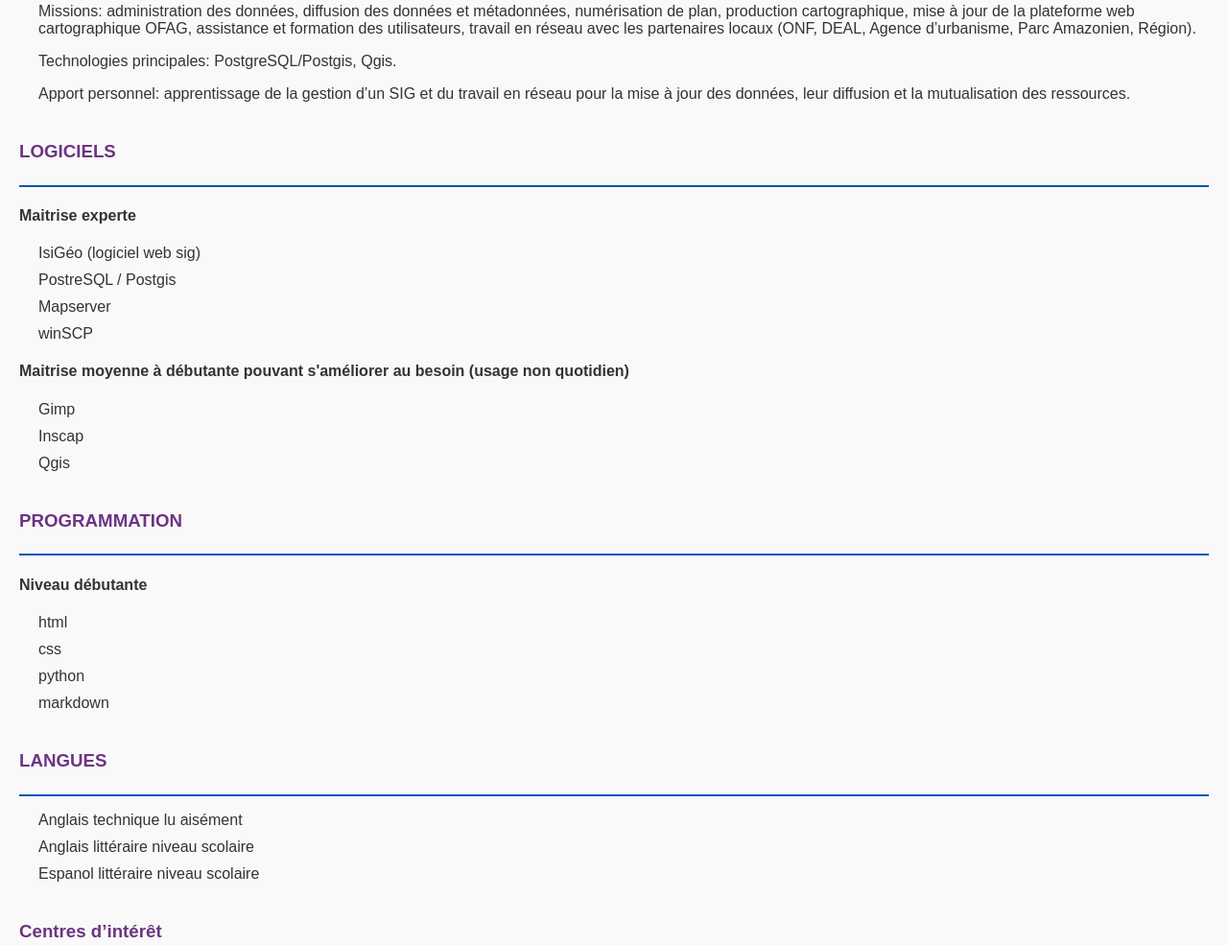
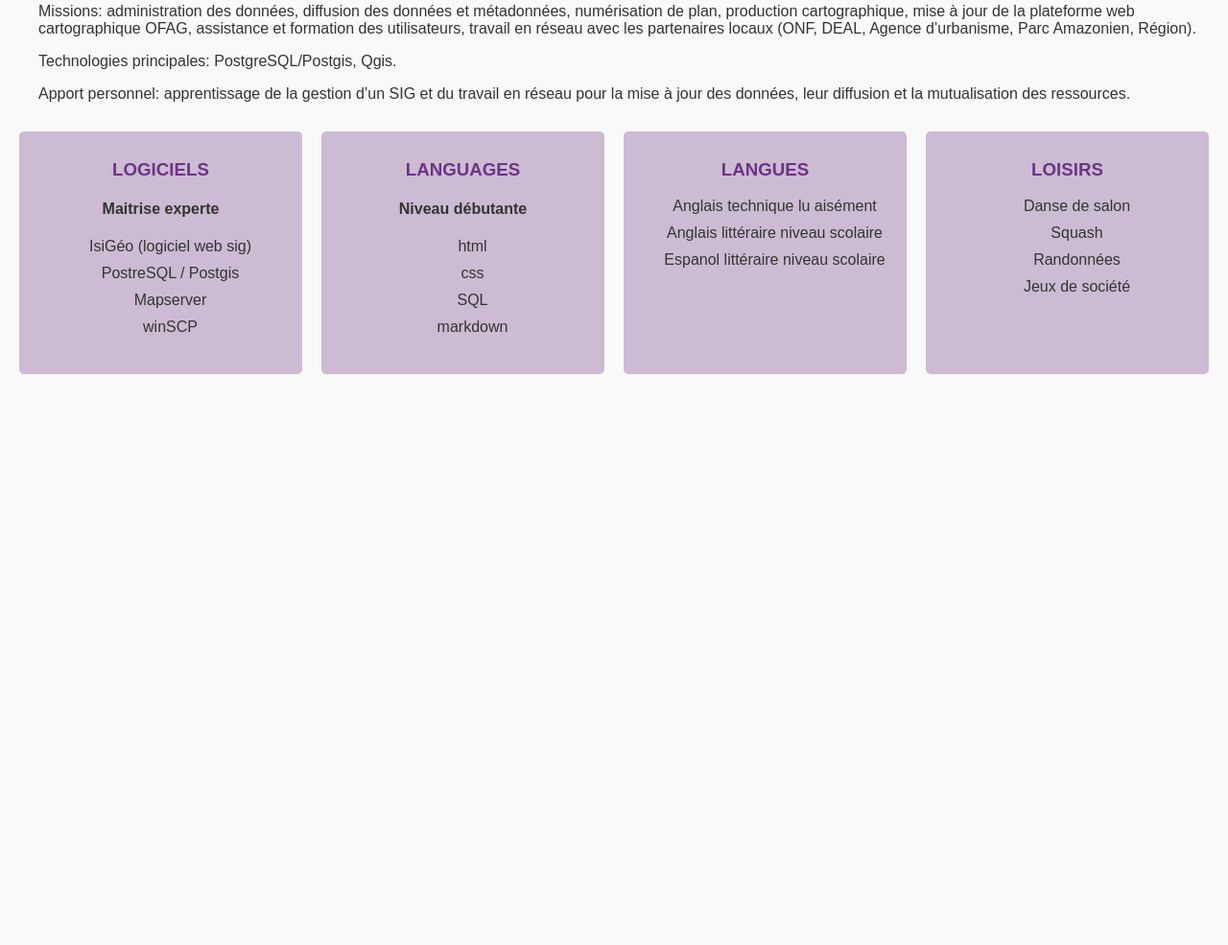
Before and after one commit to ESyMany/eugenie_portfolio, a plain HTML site: page index.html in a window 1280 px wide. Shown: the part 2146-3131 px from the top of the page at 96% size. After the commit the page ends 2556 px from the top, so only its background shows below. Drawn offline with Linux system fonts and the light colour scheme.

Commit message:
Premier ajout de flex

```diff
--- a/index.html
+++ b/index.html
@@ -89,8 +89,8 @@
             </li>
         </ul>
     </div>
-
-    <div class="section-title"><h3>LOGICIELS</h3></div>
+    <div class="skills-container">
+        <div class="skills-title"><h3>LOGICIELS</h3>
             <div class="skills">
                 <h4>Maitrise experte</h4>
                 <ul>
@@ -99,26 +99,22 @@
                     <li>Mapserver</li>
                     <li>winSCP</li>
                 </ul>
-        <h4>Maitrise moyenne à débutante pouvant s'améliorer au besoin (usage non quotidien)</h4>
-        <ul>
-            <li>Gimp</li>
-            <li>Inscap</li>
-            <li>Qgis</li>
-        </ul>
+            </div>
         </div>
 
-    <div class="section-title"><h3>PROGRAMMATION</h3></div>
+        <div class="skills-title"><h3>LANGUAGES</h3>
             <div class="skills">
                 <h4>Niveau débutante</h4>
                 <ul>
                     <li>html</li>
                     <li>css</li>
-            <li>python</li>
+                    <li>SQL</li>
                     <li>markdown</li>
                 </ul>
             </div>
+        </div>
 
-    <div class="section-title"><h3>LANGUES</h3></div>
+        <div class="skills-title"><h3>LANGUES</h3>
             <div class="skills">
                 <ul>
                     <li>Anglais technique lu aisément</li>
@@ -126,8 +122,8 @@
                     <li>Espanol littéraire niveau scolaire</li>
                 </ul>
             </div>
-
-    <div class="section-title"><h3>Centres d’intérêt</h3></div>
+        </div>
+        <div class="skills-title"><h3>LOISIRS</h3>
             <div class="interests">
                 <ul>
                     <li>Danse de salon</li>
@@ -136,6 +132,7 @@
                     <li>Jeux de société </li>
                 </ul>
             </div>
-
+        </div>
+    </div>
 </body>
 </html>
--- a/styles/style.css
+++ b/styles/style.css
@@ -31,3 +31,19 @@ li {
 .skills ul, .education ul, .experience ul, .interests ul {
     margin-left: 20px;
 }
+
+
+.skills-container{
+    display: flex;
+    gap: 20px;
+
+}
+
+.skills-container > div {
+    background-color: #6d348350;
+    text-align: center;
+    border-radius: 5px;
+    padding: 10px;
+    width: 100%;
+
+}
```
Lines whose indentation alone changed are shown as unchanged.
